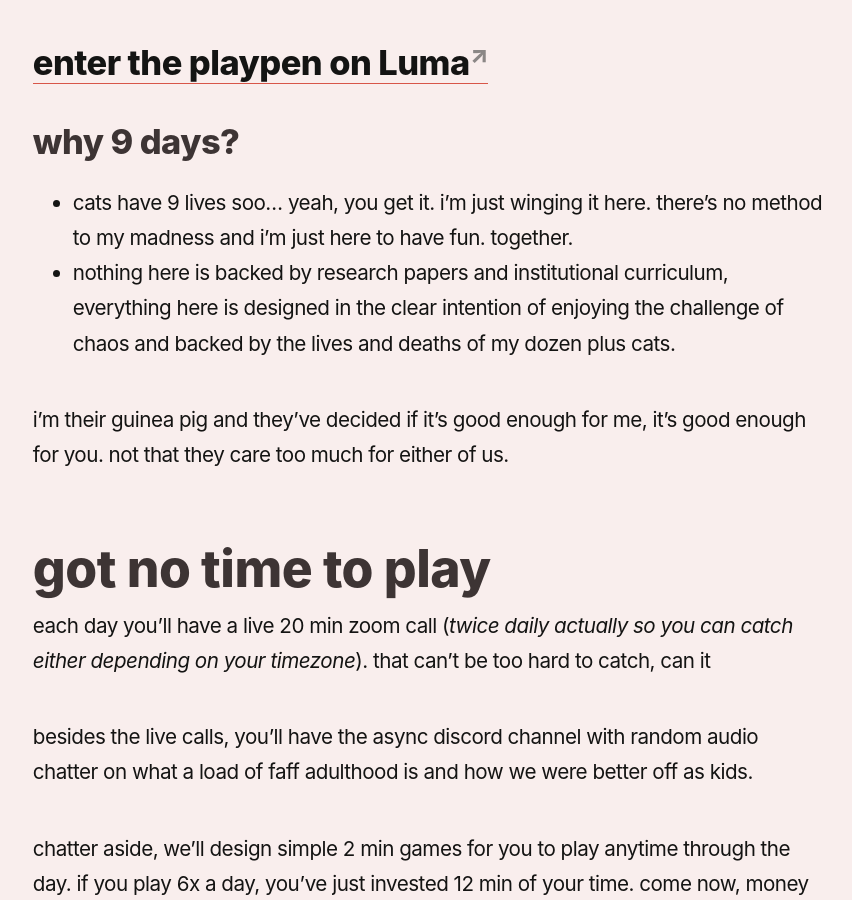
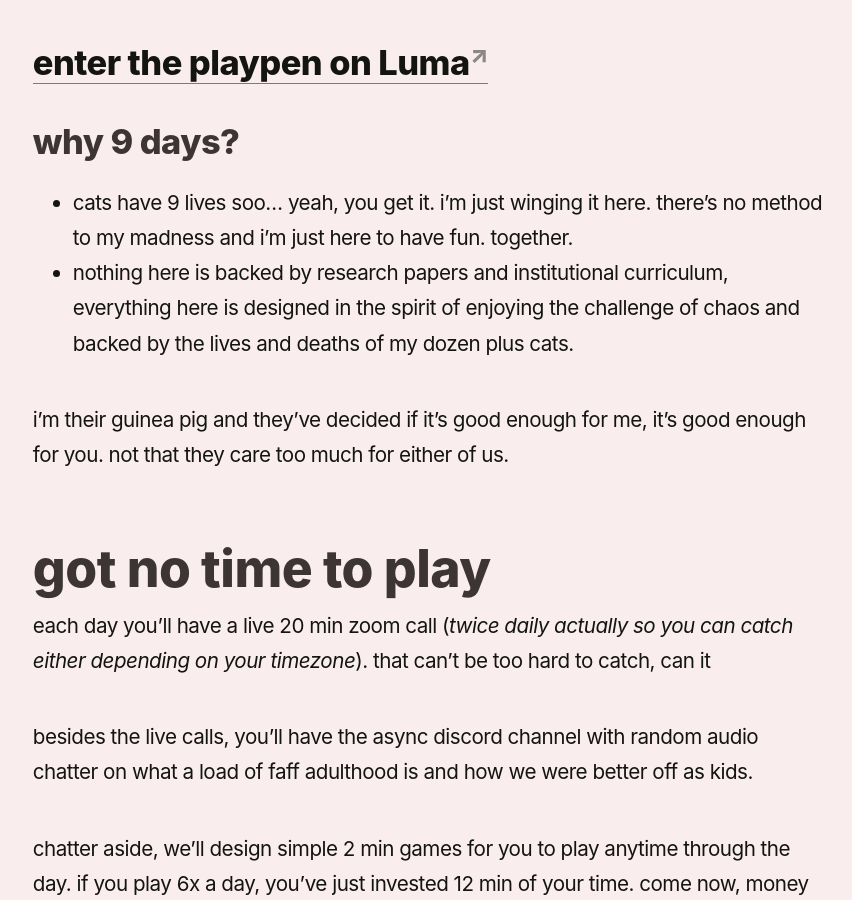
Before and after one commit to reddy2go/redgarden, a Jekyll site: the page built from _notes/playpen.md, in a window 1280 px wide and 900 px high, scrolled down 1045 px. Shown: the whole window, without its empty margins (44-896 px from the left). Built offline with Jekyll 4.4.1, drawn with Linux system fonts in a browser that asks for light colours; some web fonts are replaced; Markdown is read by kramdown in place of the engine named in the settings.

Commit message:
auto commit

```diff
--- a/_notes/playpen.md
+++ b/_notes/playpen.md
@@ -14,7 +14,7 @@ that’s why we are creating this kindergarten community for adults. to get you
 
 ### why 9 days?
 - cats have 9 lives soo... yeah, you get it. i’m just winging it here. there’s no method to my madness and i’m just here to have fun. together.
-- nothing here is backed by research papers and institutional curriculum, everything here is designed in the clear intention of enjoying the challenge of chaos and backed by the lives and deaths of my dozen plus cats.
+- nothing here is backed by research papers and institutional curriculum, everything here is designed in the spirit of enjoying the challenge of chaos and backed by the lives and deaths of my dozen plus cats.
 
 i’m their guinea pig and they’ve decided if it’s good enough for me, it’s good enough for you. not that they care too much for either of us.
 
```
